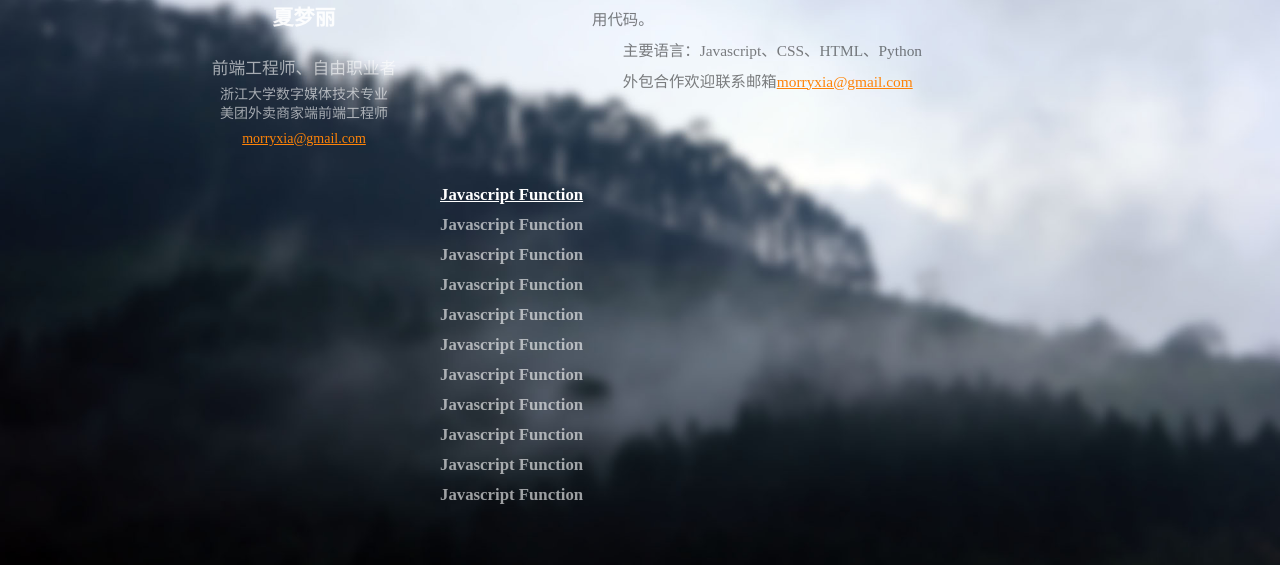
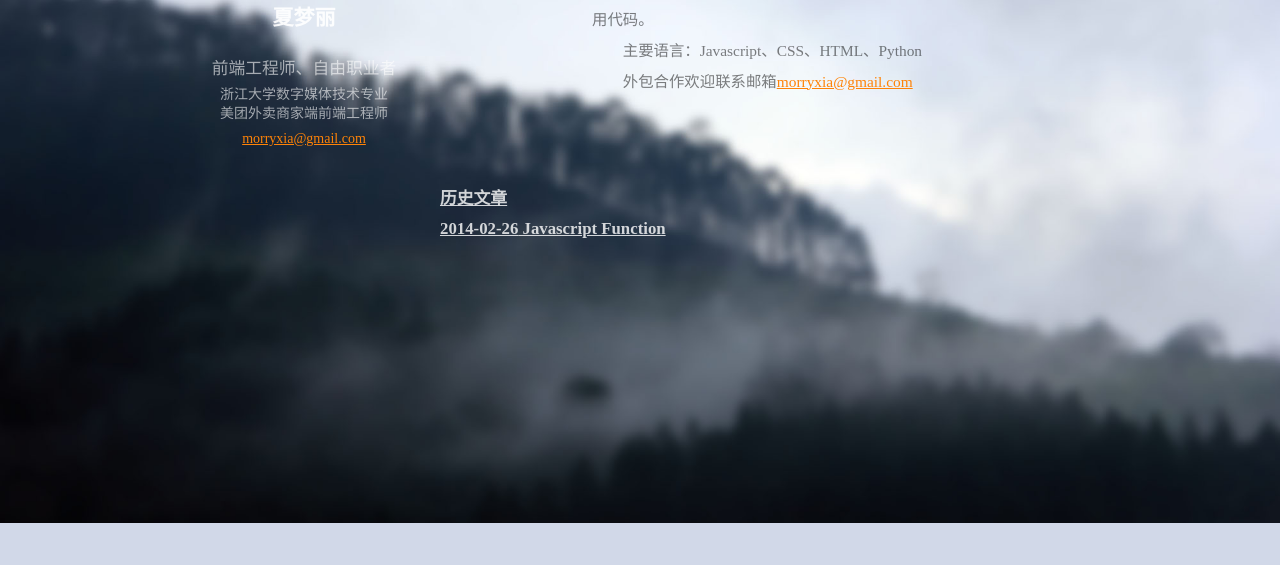
Before and after one commit to sparkmorry/sparkmorry, a Django app: page /blog/ in a window 1280 px wide. Shown: the part 277-842 px from the top of the page. After the commit the page ends 800 px from the top, so only its background shows below. Run offline with Django 3.2, Linux system fonts and the light colour scheme; parts of the project's set-up code (start-up, migrations or seed data) failed here and were passed over.

Commit message:
add old blog

```diff
--- a/static/css/pages/blog.css
+++ b/static/css/pages/blog.css
@@ -29,7 +29,7 @@ h2{
 	margin-bottom: 10px;
 }
 .article-list a{
-	color: white;
+	color: rgba(255,255,255,0.8);
 }
 .article-list li p{
 	font-size: 1.2em;
--- a/templates/blog.html
+++ b/templates/blog.html
@@ -30,48 +30,13 @@
 	<ul class="article-list">
 		<li>
 			<div></div>
-			<a href=""><p>Javascript Function</p></a>
+			<a href="http://sparkmorry.github.io/"><p>历史文章</p></a>
 		</li>
 		<li>
 			<div></div>
-			<p>Javascript Function</p>
+			<a href="http://sparkmorry.github.io/"><p><span>2014-02-26</span> Javascript Function</p></a>
 		</li>
-		<li>
-			<div></div>
-			<p>Javascript Function</p>
-		</li>
-		<li>
-			<div></div>
-			<p>Javascript Function</p>
-		</li>
-		<li>
-			<div></div>
-			<p>Javascript Function</p>
-		</li>
-		<li>
-			<div></div>
-			<p>Javascript Function</p>
-		</li>
-		<li>
-			<div></div>
-			<p>Javascript Function</p>
-		</li>
-		<li>
-			<div></div>
-			<p>Javascript Function</p>
-		</li>
-		<li>
-			<div></div>
-			<p>Javascript Function</p>
-		</li>
-		<li>
-			<div></div>
-			<p>Javascript Function</p>
-		</li>
-		<li>
-			<div></div>
-			<p>Javascript Function</p>
-		</li>
+
 
 	</ul>
 </div>
```
